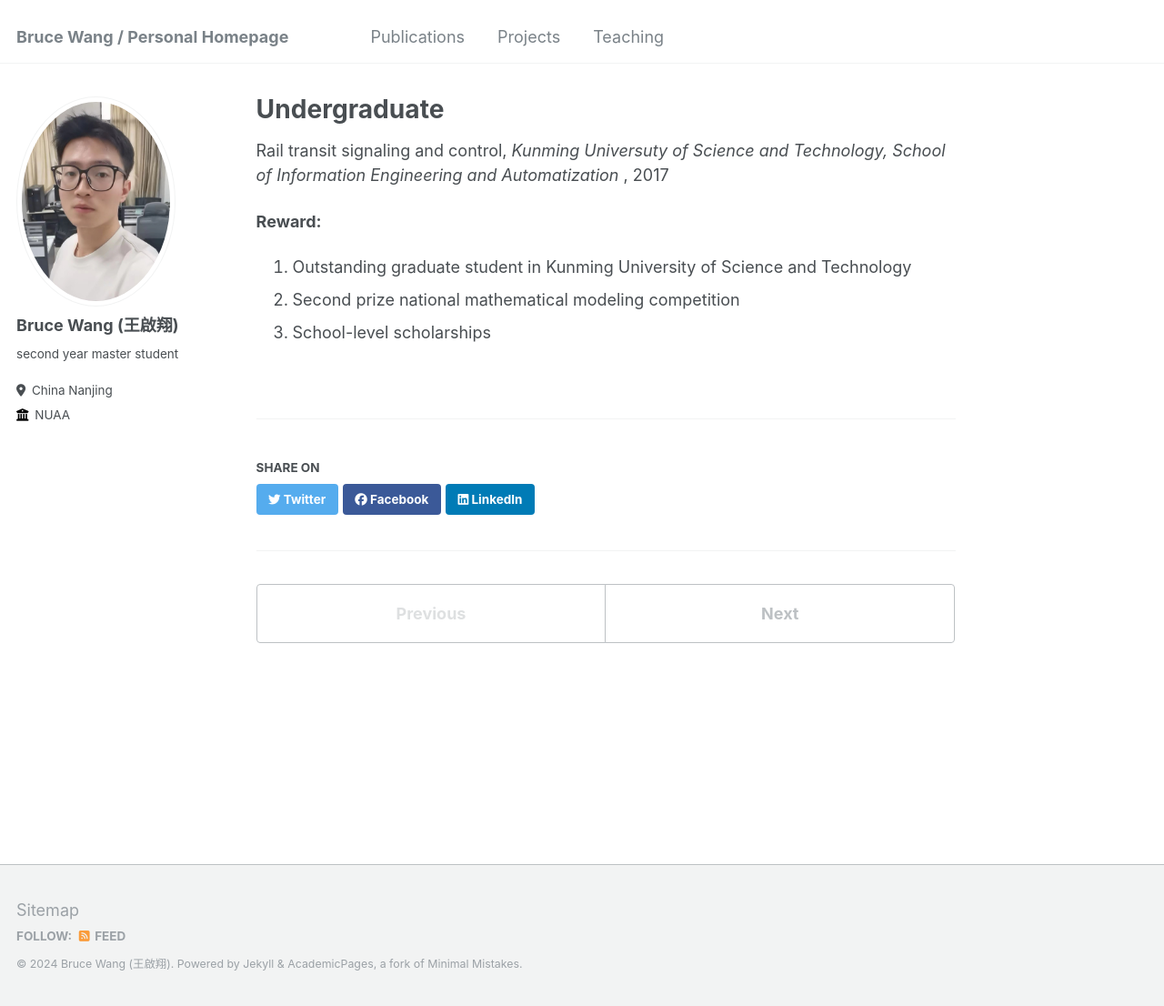
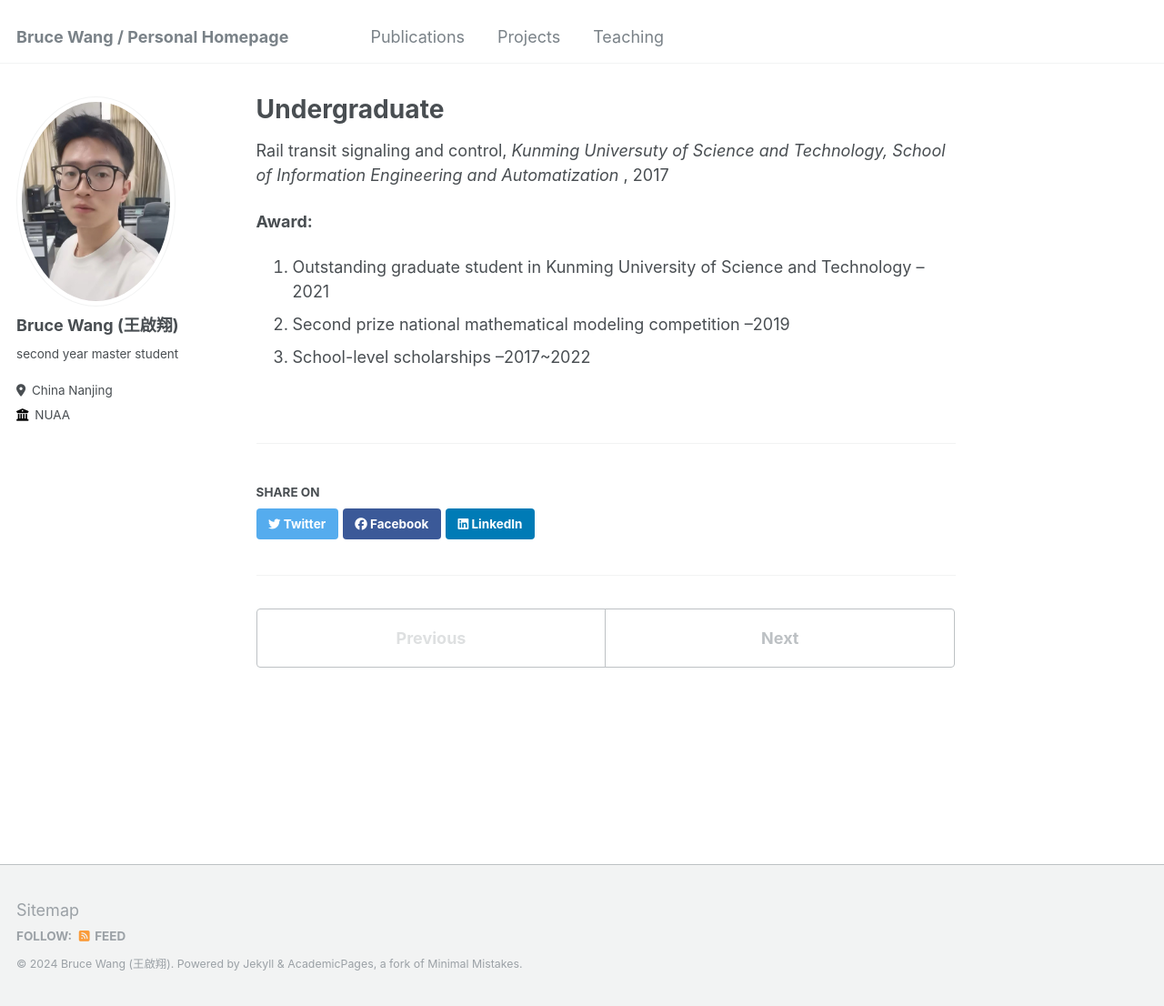
Before and after one commit to AirBall0/AirBall0.github.io, a Jekyll site: the page built from _teaching/2017_Undergraduate.md, in a window 1280 px wide and 1106 px high. Shown: the whole window at 91% size. Built offline with Jekyll 4.4.1, drawn with Linux system fonts in a browser that asks for light colours.

Commit message:
Combine all changes

```diff
--- a/_teaching/2017_Undergraduate.md
+++ b/_teaching/2017_Undergraduate.md
@@ -7,7 +7,7 @@ venue: "Kunming Universuty of Science and Technology, School of Information Engi
 date: 2017-09-01
 location: "Kunming, China"
 ---
-**Reward:**
-1. Outstanding graduate student in Kunming University of Science and Technology
-2. Second prize national mathematical modeling competition
-3. School-level scholarships
+**Award:**
+1. Outstanding graduate student in Kunming University of Science and Technology --2021
+2. Second prize national mathematical modeling competition --2019
+3. School-level scholarships --2017~2022
```
Also changed, not shown: _teaching/2022_master.md (+2 -2 lines).
